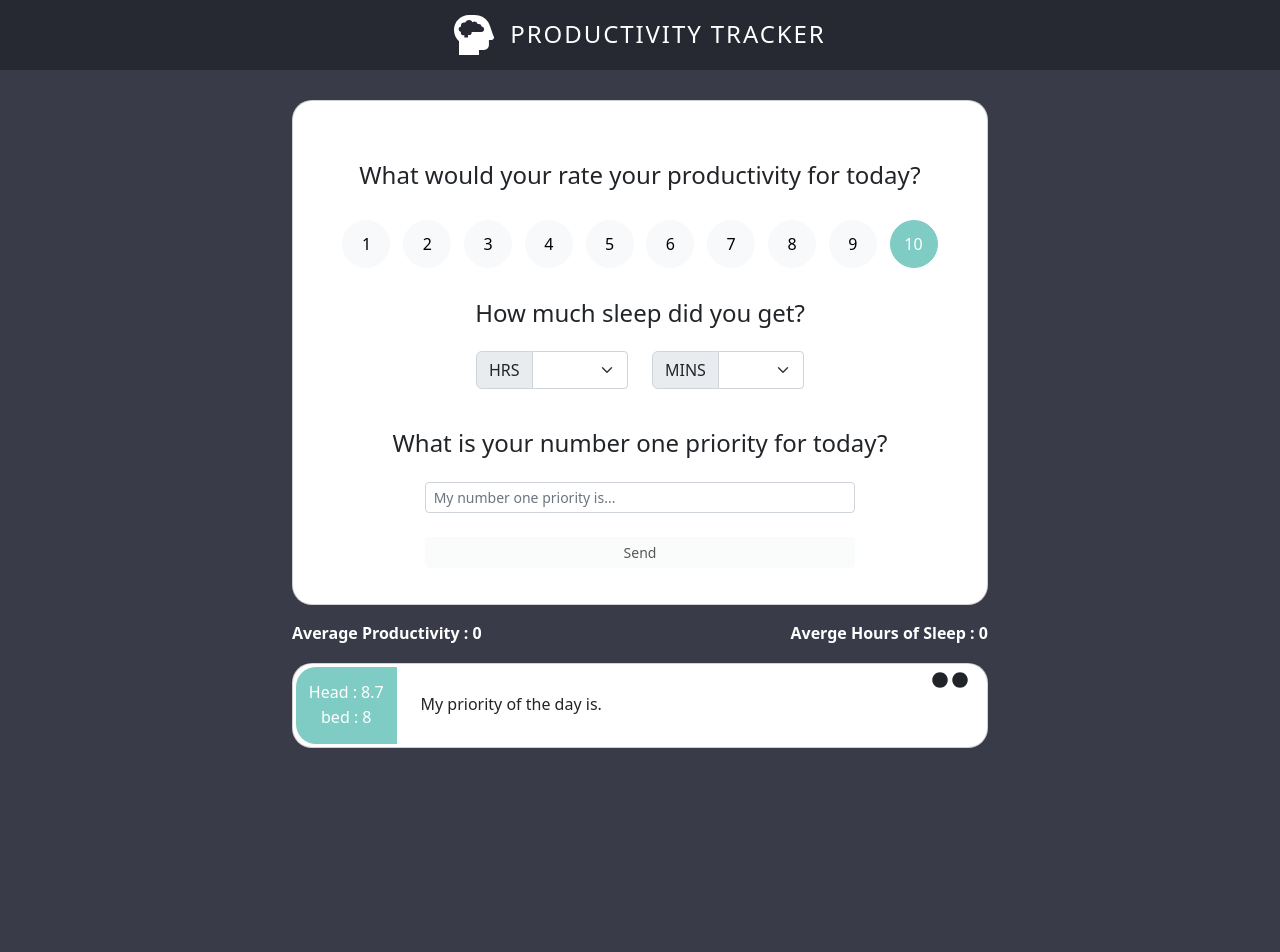
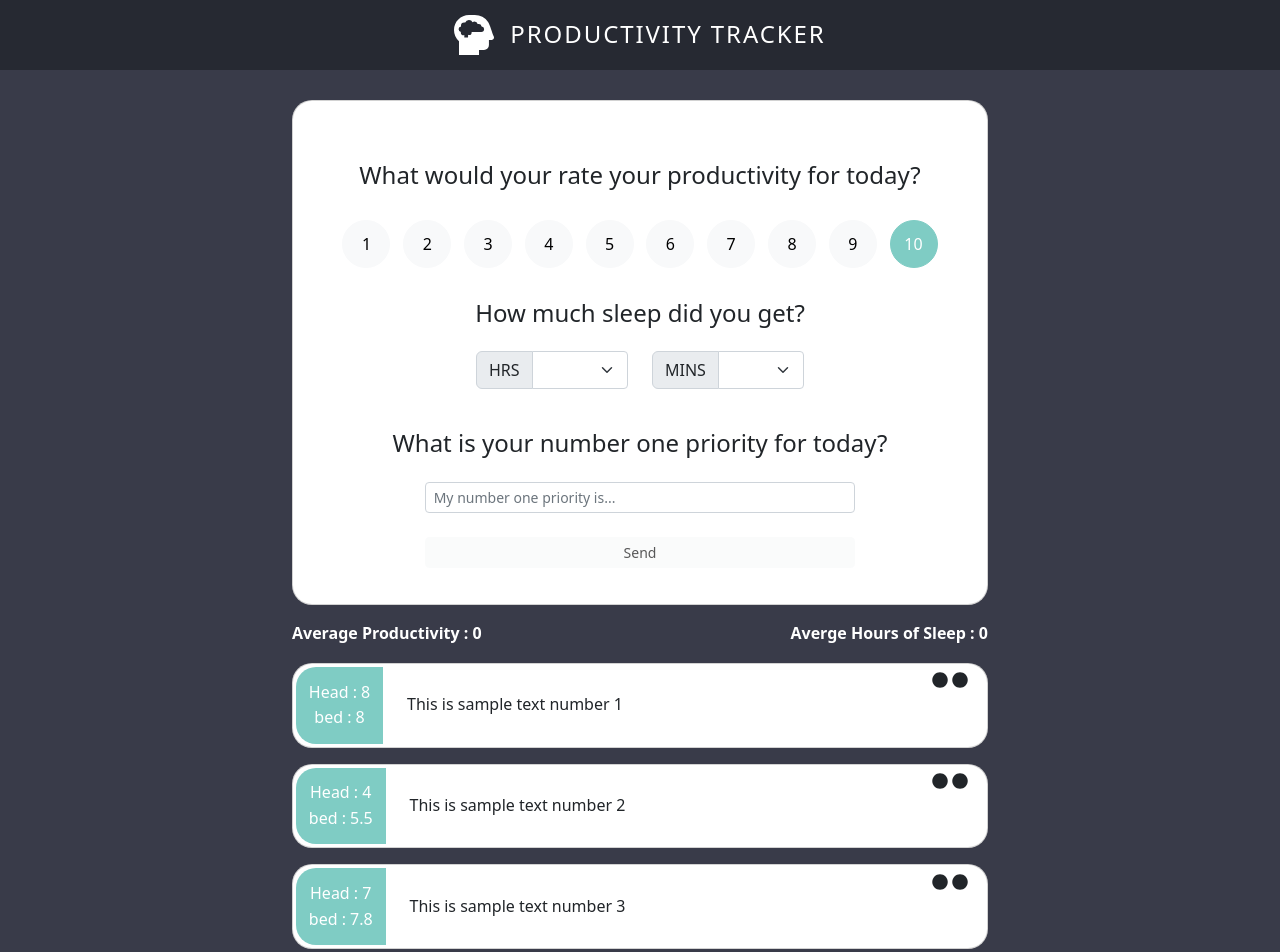
Before and after one commit to bcherrera14/productivity-app, a React (Create React App) app: page / in a window 1280 px wide. Shown: the top 952 px of the page. Before the commit the page ends 800 px from the top, so only its background shows below. Built offline with nearby package versions, Linux system fonts and the light colour scheme.

Commit message:
create list

```diff
--- a/src/App.js
+++ b/src/App.js
@@ -3,6 +3,7 @@ import Header from './components/Header';
 import ProductivityForm from './components/ProductivityForm';
 import Stats from './components/Stats';
 import LogCard from './components/LogCard';
+import LogList from './components/LogList';
 
 function App() {
 	const [ logs, setLogs ] = useState([]);
@@ -24,7 +25,7 @@ function App() {
 			<div className="container d-flex flex-column align-items-center">
 				<ProductivityForm addPriority={addPriority} />
 				<Stats logs={logs} />
-				<LogCard />
+				<LogList />
 			</div>
 		</div>
 	);
--- a/src/components/LogCard.jsx
+++ b/src/components/LogCard.jsx
@@ -2,15 +2,18 @@ import React from 'react';
 import { FaCircle } from 'react-icons/fa';
 import Card from 'react-bootstrap/Card';
 
-function LogCard() {
+function LogCard({ item }) {
+	let sleepTime = item.hours + item.minutes / 60;
+	sleepTime = sleepTime.toFixed(1).replace(/[.,]0$/, '');
+
 	return (
-		<div className="card log-card w-100">
+		<div className="card log-card mb-3">
 			<div className="d-flex align-items-center">
 				<div className="daily-stat d-flex flex-column align-items-center">
-					<p className="m-0">Head : 8.7</p>
-					<p className="m-0">bed : 8</p>
+					<p className="m-0">Head : {item.rating}</p>
+					<p className="m-0">bed : {sleepTime}</p>
 				</div>
-				<div className="ms-4">My priority of the day is.</div>
+				<div className="ms-4">{item.text}</div>
 				<div className="card-btns ms-auto me-3 align-self-start">
 					<FaCircle />
 					<FaCircle className="ms-1" />
--- a/src/components/LogList.jsx
+++ b/src/components/LogList.jsx
@@ -1,7 +1,33 @@
 import React from 'react';
+import { NavItem } from 'react-bootstrap';
+import LogCard from './LogCard';
 
 function LogList() {
-	return <div>LogList</div>;
+	const data = [
+		{
+			rating: 8,
+			hours: 8,
+			minutes: 0,
+			text: 'This is sample text number 1',
+			id: '1'
+		},
+		{
+			rating: 4,
+			hours: 5,
+			minutes: 30,
+			text: 'This is sample text number 2',
+			id: '2'
+		},
+		{
+			rating: 7,
+			hours: 7,
+			minutes: 45,
+			text: 'This is sample text number 3',
+			id: '3'
+		}
+	];
+
+	return <div className="w-100">{data.map((item) => <LogCard key={item.id} item={item} />)}</div>;
 }
 
 export default LogList;
```
